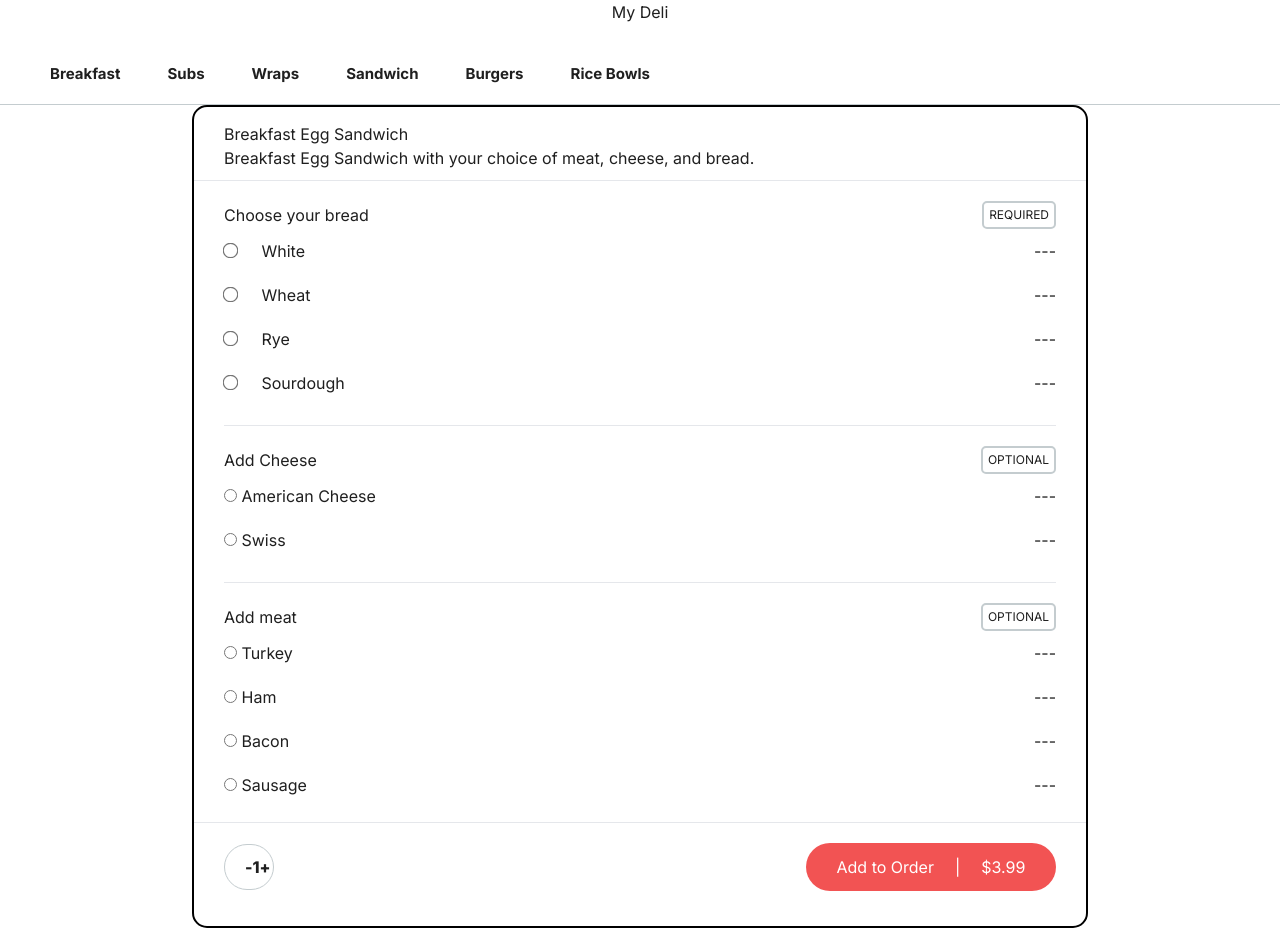
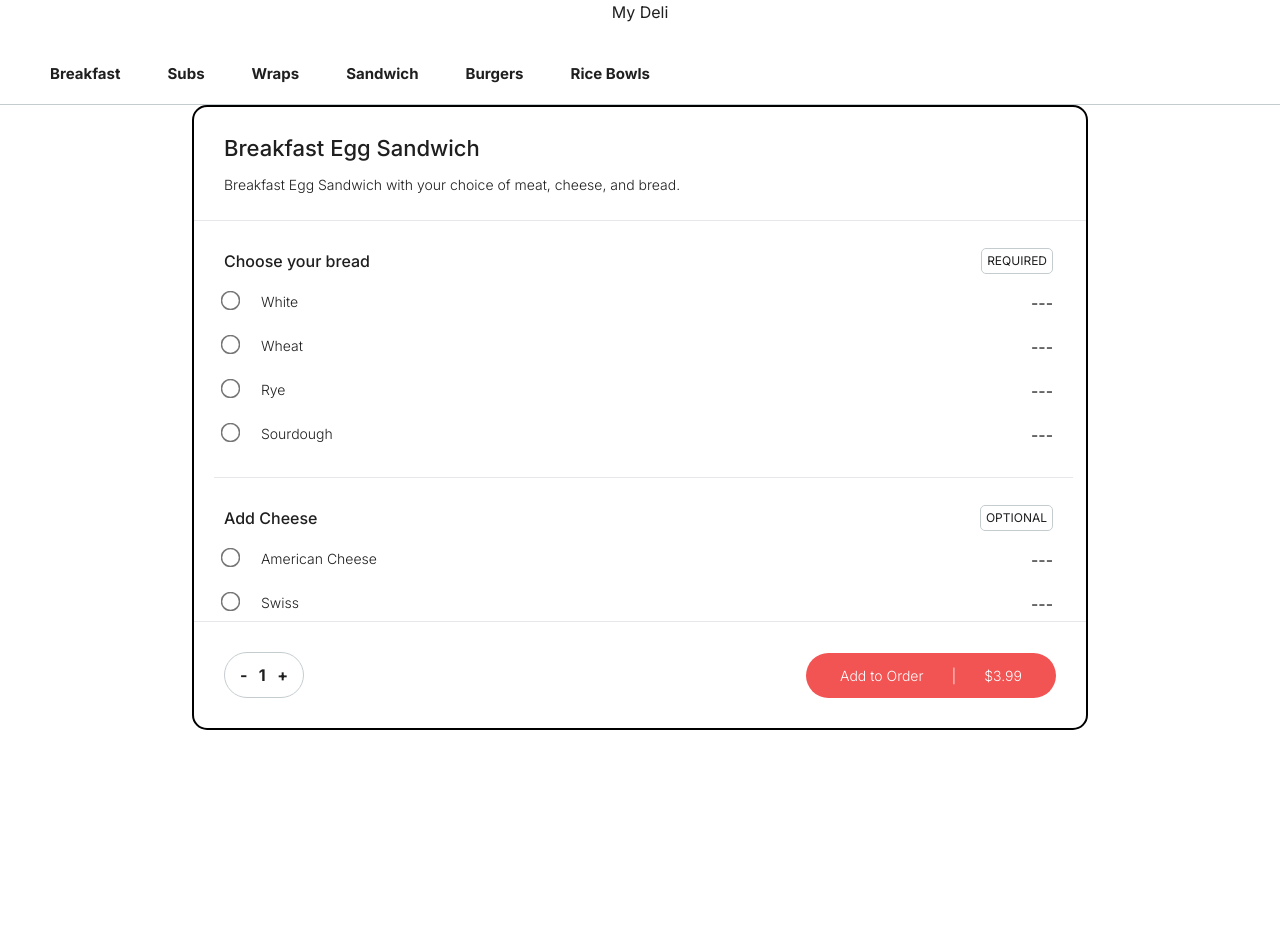
Before and after one commit to sejungk/my-deli_web-app, a Next.js app: page /item/1 in a window 1280 px wide. After the commit the page ends 800 px from the top, so only its background shows below. Built offline with nearby package versions, Linux system fonts and the light colour scheme.

Commit message:
added global styles

```diff
--- a/app/globals.css
+++ b/app/globals.css
@@ -3,25 +3,62 @@
 @tailwind utilities;
 
 :root {
-  --foreground-rgb: 0, 0, 0;
-  --background-start-rgb: 214, 219, 220;
-  --background-end-rgb: 255, 255, 255;
+  /* brand colors */
+  --brand-red: #F25353;
+  --brand-black: #1F1F1F;
+  --brand-light-blue: #C4CCCF;
+  --brand-white: #ffffff;
 }
 
-/* @media (prefers-color-scheme: dark) {
-  :root {
-    --foreground-rgb: 255, 255, 255;
-    --background-start-rgb: 0, 0, 0;
-    --background-end-rgb: 0, 0, 0;
-  }
-} */
+body {
+  color: var(--brand-black);
+  font-family: 'Inter';
+  overflow-y: overlay;
+}
 
-body {
-  color: rgb(var(--foreground-rgb));
-  color: #1F1F1F;
-  font-family: 'Inter';
+h1 {
+  font-weight: 500;
+  font-size: 22px;
+  line-height: 22px;
+}
+
+h5 {
+  font-weight: 500;
+  font-size: 16px;
+  line-height: 40px;
+}
+
+p, label {
+  font-weight: 300;
+  font-size: 14px;
 }
 
 hr {
   margin: 0;
 }
+
+.pointer {
+  cursor: pointer;
+}
+
+.red-button {
+  background-color: var(--brand-red);
+  display: flex;
+  justify-content: space-around;
+  color: var(--brand-white);
+  width: 250px;
+  border-radius: 50px;
+  margin: auto 0;
+  padding: 12px 20px;
+}
+
+.red-button > span {
+  font-size: 14px;
+  font-weight: 300;
+}
+
+input[type='radio'] {
+  accent-color: var(--brand-red);
+  transform: scale(1.5);
+  margin-right: 20px;
+}
--- a/app/item/[id]/page.jsx
+++ b/app/item/[id]/page.jsx
@@ -26,28 +26,28 @@ const Product = () => {
 
             <div className={styles.optionChoices}>
 
-              <div className={styles.listOption}>
+              <div className={styles.radioButtonListOption}>
                 <label>
                   <input className={styles.option} type="radio" value="White" name="bread" /> White
                 </label>
                 <div>---</div>
               </div>
 
-              <div className={styles.listOption}>
+              <div className={styles.radioButtonListOption}>
                 <label>
                   <input className={styles.option} type="radio" value="White" name="bread" /> Wheat
                 </label>
                 <div>---</div>
               </div>
 
-              <div className={styles.listOption}>
+              <div className={styles.radioButtonListOption}>
                 <label>
                   <input className={styles.option} type="radio" value="White" name="bread" /> Rye
                 </label>
                 <div>---</div>
               </div>
 
-              <div className={styles.listOption}>
+              <div className={styles.radioButtonListOption}>
                 <label>
                   <input className={styles.option} type="radio" value="White" name="bread" /> Sourdough
                 </label>
@@ -67,14 +67,14 @@ const Product = () => {
 
             <div className={styles.optionChoices}>
 
-              <div className={styles.listOption}>
+              <div className={styles.radioButtonListOption}>
                 <label>
                   <input type="radio" value="american" name="cheese" /> American Cheese
                 </label>
                 <div>---</div>
               </div>
 
-              <div className={styles.listOption}>
+              <div className={styles.radioButtonListOption}>
                 <label>
                   <input type="radio" value="swiss" name="cheese" /> Swiss
                 </label>
@@ -94,28 +94,28 @@ const Product = () => {
 
             <div className={styles.optionChoices}>
 
-              <div className={styles.listOption}>
+              <div className={styles.radioButtonListOption}>
                 <label>
                   <input type="radio" value="turkey" name="meat" /> Turkey
                 </label>
                 <div>---</div>
               </div>
 
-              <div className={styles.listOption}>
+              <div className={styles.radioButtonListOption}>
                 <label>
                   <input type="radio" value="ham" name="meat" /> Ham
                 </label>
                 <div>---</div>
               </div>
 
-              <div className={styles.listOption}>
+              <div className={styles.radioButtonListOption}>
                 <label>
                   <input type="radio" value="bacon" name="meat" /> Bacon
                 </label>
                 <div>---</div>
               </div>
 
-              <div className={styles.listOption}>
+              <div className={styles.radioButtonListOption}>
                 <label>
                   <input type="radio" value="sausage" name="meat" /> Sausage
                 </label>
@@ -131,11 +131,11 @@ const Product = () => {
         <hr></hr>
         <div className={styles.addToOrderSection}>
           <div className={styles.quantity}>
-            <span>-</span>
+            <span className="pointer">-</span>
             <span>1</span>
-            <span>+</span>
+            <span className="pointer">+</span>
           </div>
-          <div className={styles.addToOrderBttn}>
+          <div className="red-button pointer">
             <span>Add to Order</span>
             <span>|</span>
             <span>$3.99</span>
--- a/styles/Product.module.css
+++ b/styles/Product.module.css
@@ -3,16 +3,31 @@
   border-radius: 15px;
   border: 2px solid black;
   margin: auto;
-  padding: 15px 0;
 }
 
 .itemName {
-  padding: 0px 30px 10px;
+  padding: 30px 30px 25px;
 }
 
-.scrollableContent {
-  max-height: 700px;
-  overflow: hidden;
+.itemName > *:first-child {
+  margin-bottom: 15px;
+}
+
+.topDivider {
+  position: relative;
+  width: 100%;
+}
+
+/* .scrollableContent {
+  max-height: 600px;
+  overflow-y: scroll;
+  margin-right: 3px;
+} */
+
+.optionSection {
+  max-height: 400px;
+  overflow-y: scroll;
+  margin-right: 3px;
 }
 
 .optionWrapper {
@@ -22,25 +37,7 @@
 .optionDesc {
   display: flex;
   justify-content: space-between;
-}
-
-.optionDesc h5 {
-  margin: 0;
-  margin: auto 0;
-}
-
-.requiredOptionalLabel {
-  font-size: 12px;
-  text-align: center;
-  border: 2px solid #C4CCCF;
-  border-radius: 5px;
-  padding: 3px 5px;
-}
-
-.listOption {
-  display: flex;
-  justify-content: space-between;
-  margin: 10px 0;
+  align-items: center;
 }
 
 .optionChoices{
@@ -48,44 +45,56 @@
   flex-direction: column;
 }
 
-.optionListWrapper label {
-  border: 2px solid blue;
-}
-
 .addToOrderSection {
-  padding: 20px 30px;
+  padding: 30px 30px;
   display: flex;
   justify-content: space-between;
 }
 
 .quantity {
-  border: 1.5px solid #C4CCCF;
+  border: 1.5px solid var(--brand-light-blue);
   display: flex;
   justify-content: space-between;
-  width: 50px;
+  width: 80px;
   border-radius: 50px;
   margin: auto 0;
-  padding: 10px 20px;
-  font-weight: 800;
-}
-
-.addToOrderBttn {
-  background-color: #F25353;
-  display: flex;
-  justify-content: space-around;
-  color: #ffffff;
-  width: 250px;
-  border-radius: 50px;
-  margin: auto 0;
-  padding: 12px 20px;
-}
-
-input.option[type='radio'] {
-  accent-color: #F25353;
-  transform: scale(1.2);
-  margin-right: 20px;
+  padding: 10px 15px;
+  font-weight: 700;
 }
 
 hr.sectionDivider {
-  margin: 0 30px;
+  margin: 0 10px 0 20px;
 }
+
+.radioButtonListOption {
+  display: flex;
+  justify-content: space-between;
+  margin: 10px 0;
+}
+
+/* required optional label */
+.requiredOptionalLabel {
+  font-size: 12px;
+  color: var(--brand-black);
+  text-align: center;
+  border: 1px solid var(--brand-light-blue);
+  border-radius: 5px;
+  padding: 3px 5px;
+}
+
+/* scrollBar Positioning*/
+.optionSection::-webkit-scrollbar {
+  width: 10px;
+}
+
+/* Track */
+.optionSection::-webkit-scrollbar-track {
+  margin: 5px 0;
+  border-radius: 10px;
+}
+
+/* Handle */
+.optionSection::-webkit-scrollbar-thumb {
+  background: var(--brand-light-blue);
+  border-radius: 10px;
+}
```
